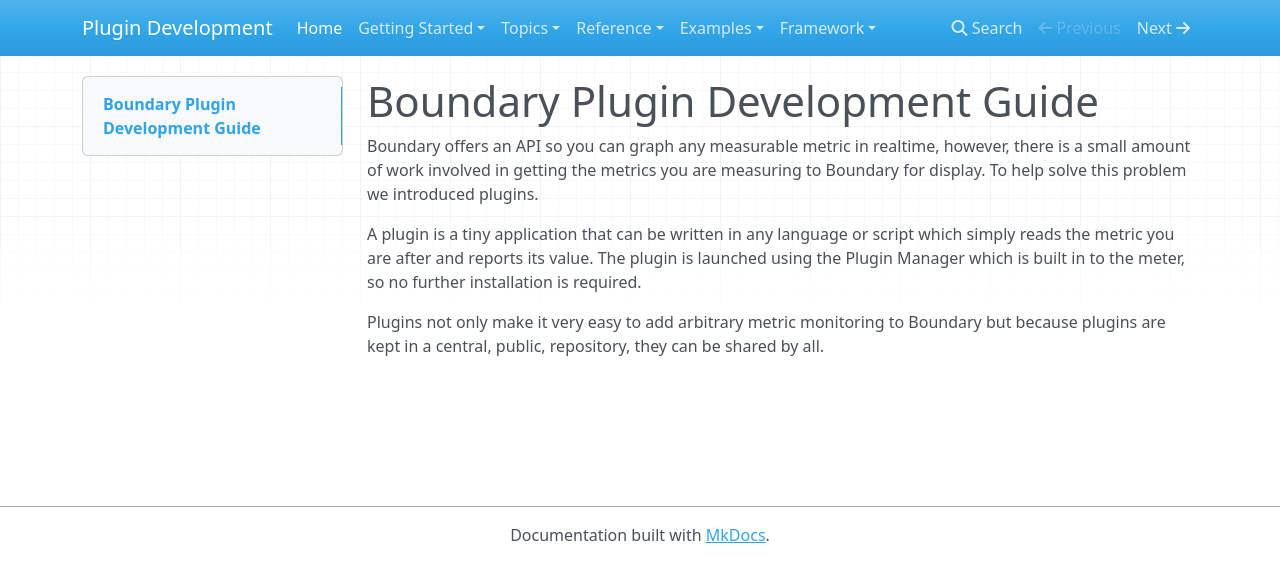
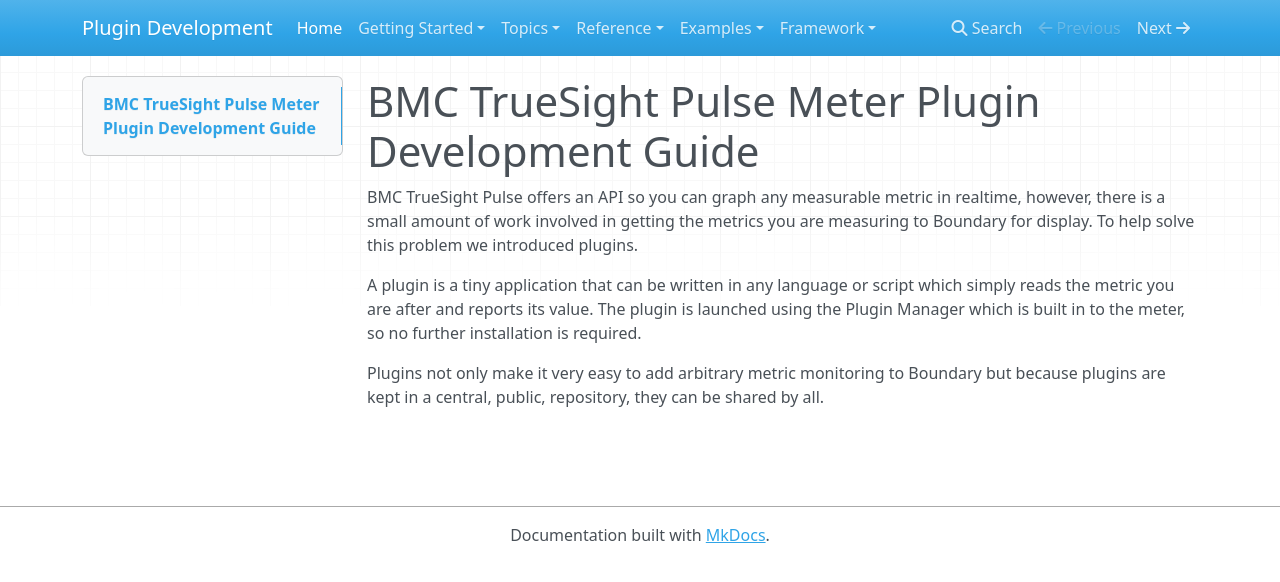
Before and after one commit to boundary/meter-plugin-developer-guide, an MkDocs documentation site: the page built from docs/index.md, in a window 1280 px wide. Shown: the top 582 px of the page. Built offline with MkDocs 1.6.1, drawn with Linux system fonts in a browser that asks for light colours; nearby versions of some CDN libraries; old or Windows-style settings are respelled for this version of MkDocs.

Commit message:
Rebranding

```diff
--- a/docs/index.md
+++ b/docs/index.md
@@ -1,7 +1,7 @@
-Boundary Plugin Development Guide
-=================================
+BMC TrueSight Pulse Meter Plugin Development Guide
+==================================================
 
-Boundary offers an API so you can graph any measurable metric in realtime, however, there is a small amount of work involved in getting the metrics you are measuring to Boundary for display. To help solve this problem we introduced plugins.
+BMC TrueSight Pulse offers an API so you can graph any measurable metric in realtime, however, there is a small amount of work involved in getting the metrics you are measuring to Boundary for display. To help solve this problem we introduced plugins.
 
 A plugin is a tiny application that can be written in any language or script which simply reads the metric you are after and reports its value. The plugin is launched using the Plugin Manager which is built in to the meter, so no further installation is required.
 
```
